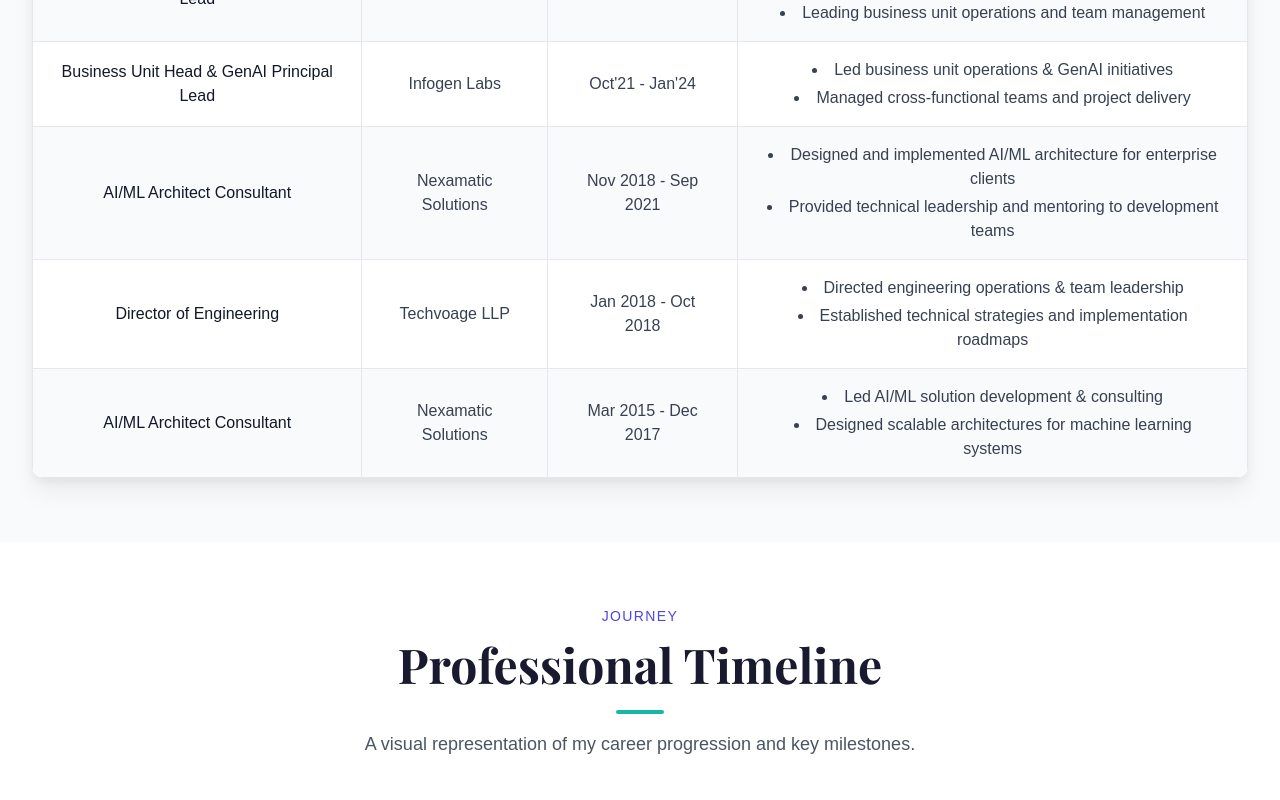
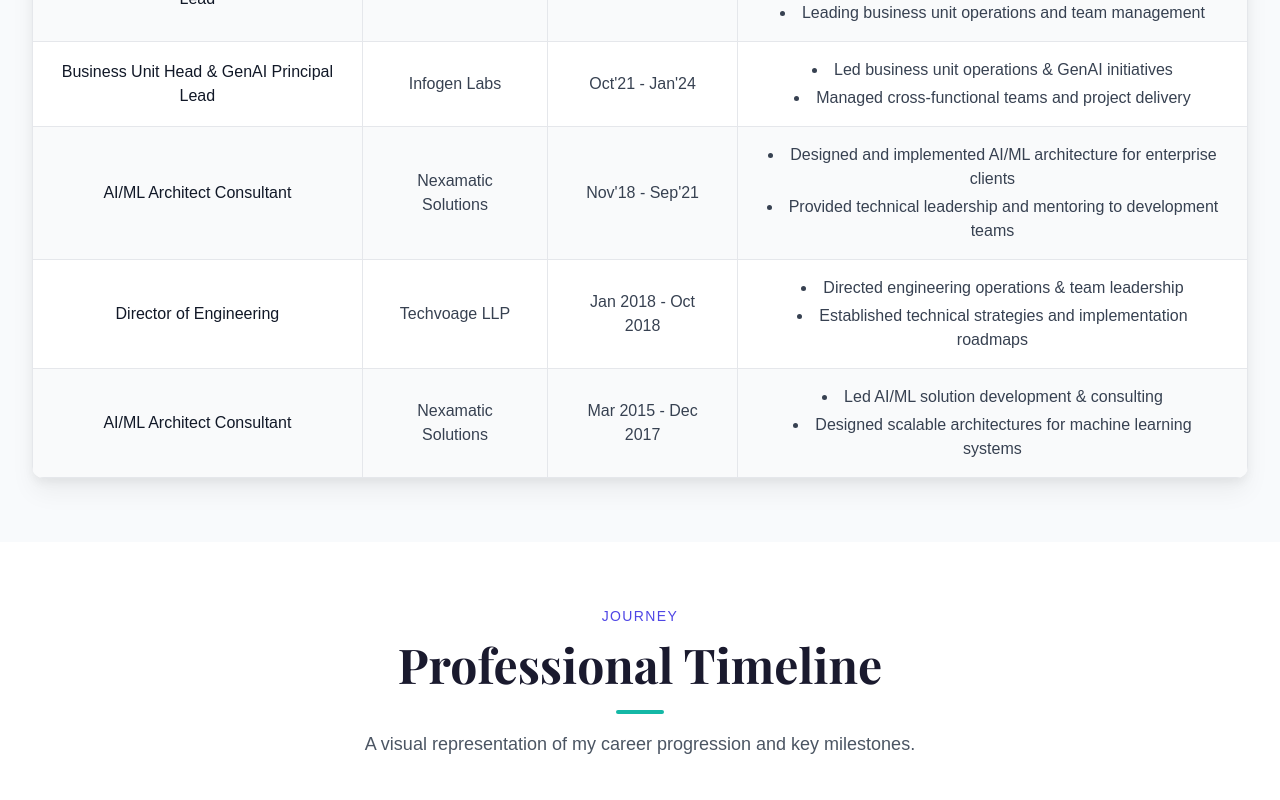
Before and after one commit to Sampathkumarvpatil/DrSampath, a React (Create React App) app in the folder frontend/: page /experience in a window 1280 px wide. Shown: the part 760-1560 px from the top of the page. Built offline with nearby package versions, Linux system fonts and the light colour scheme; a web font is replaced by a local one.

Commit message:
auto-commit for 72f71006-faf6-4211-b678-d7b1811d75a7

```diff
--- a/frontend/src/pages/Experience.js
+++ b/frontend/src/pages/Experience.js
@@ -36,7 +36,7 @@
     {
       position: "AI/ML Architect Consultant",
       company: "Nexamatic Solutions",
-      duration: "Nov 2018 - Sep 2021",
+      duration: "Nov'18 - Sep'21",
       responsibilities: [
         "Designed and implemented AI/ML architecture for enterprise clients",
         "Provided technical leadership and mentoring to development teams",
```
